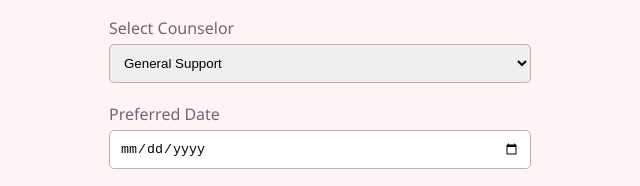
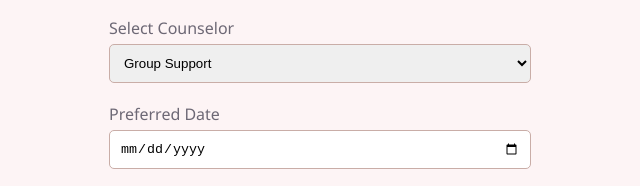
Before and after one commit to kescounselingservice/student---counselling---website-, a plain HTML site: page book.html in a window 1280 px wide. Shown: the part 339-525 px from the top of the page, 320-960 px from the left. Drawn offline with Linux system fonts and the light colour scheme.

Commit message:
Update counselor options in book.html

```diff
--- a/book.html
+++ b/book.html
@@ -93,9 +93,8 @@
             <div class="form-group">
                 <label for="counselor">Select Counselor</label>
                 <select id="counselor">
-                    <option>General Support</option>
-                    <option>Academic Stress Specialist</option>
-                    <option>Personal Counseling</option>
+                    <option>Group Support</option>
+                    <option>indivudial Counseling</option>
                 </select>
             </div>
             <div class="form-group">
```
